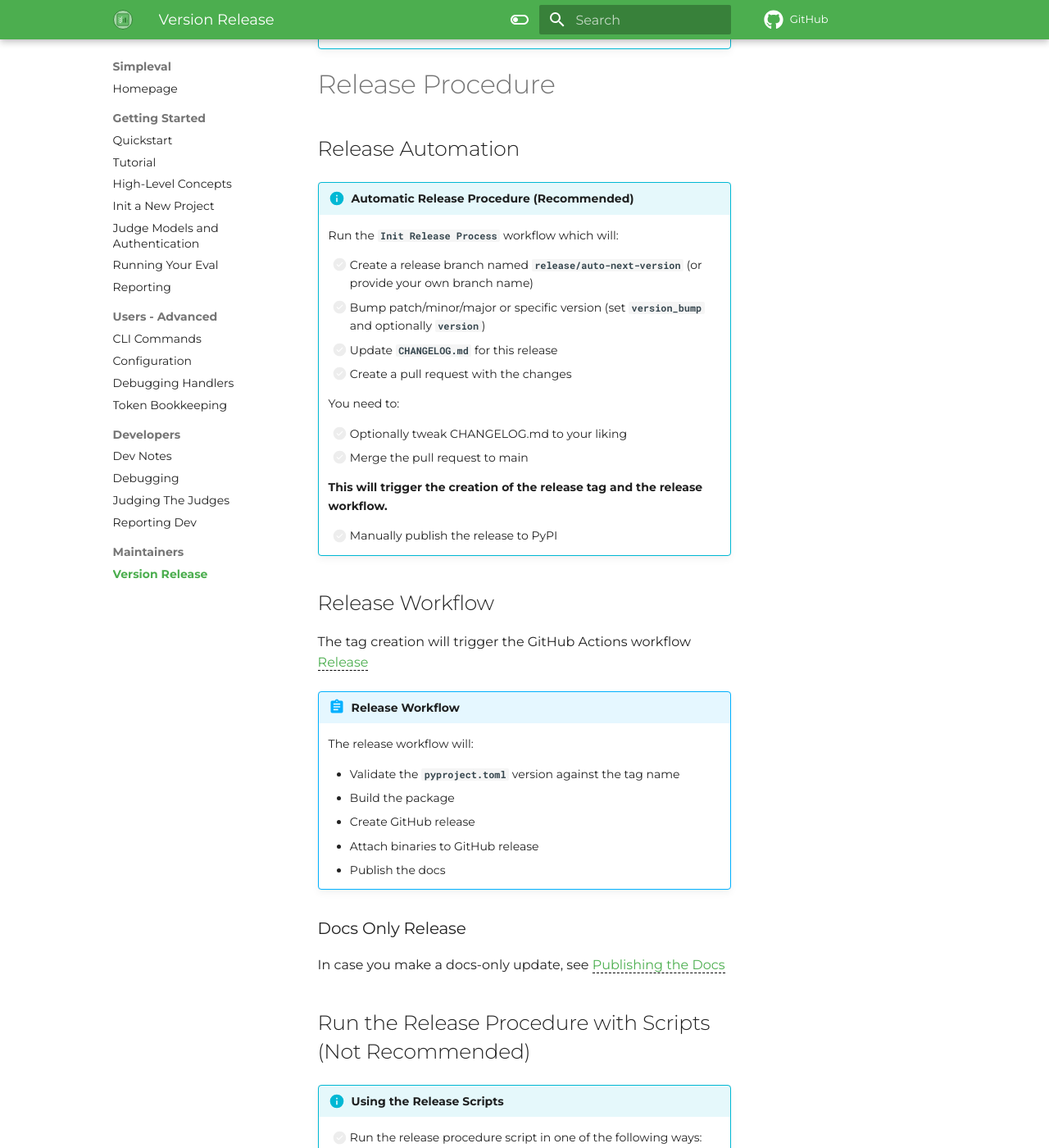
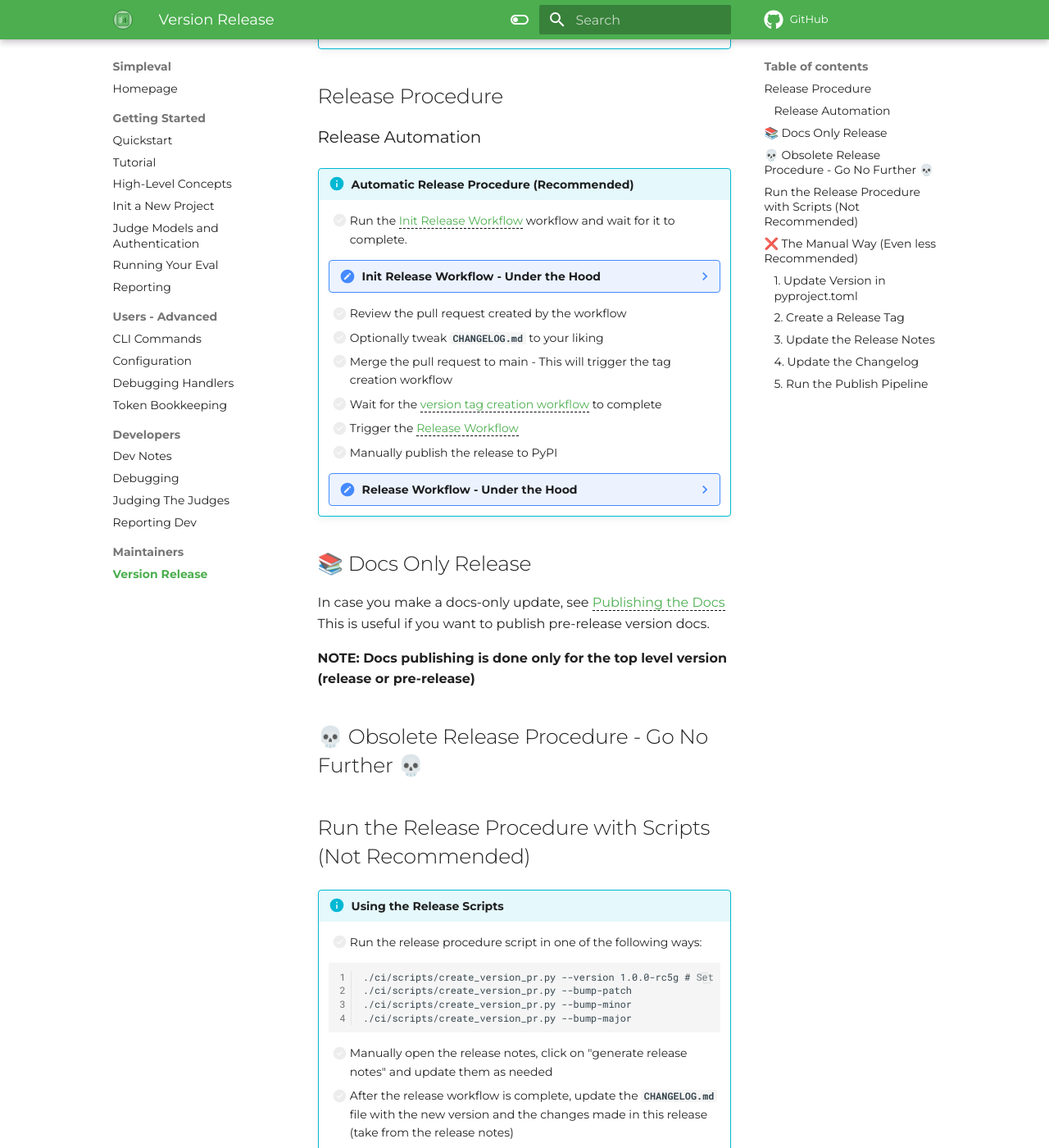
Before and after one commit to cyberark/simple-llm-eval, an MkDocs documentation site: the page built from docs/maintainers/version-release.md, in a window 1280 px wide and 1400 px high, scrolled down 635 px. Shown: the whole window at 82% size. Built offline with MkDocs 1.6.1 and Material for MkDocs 9.7.7, drawn with Linux system fonts in a browser that asks for light colours; comment, search, counter and statistics services are not loaded; the version menu is left out.

Commit message:
ci: update workflows (#158)
* ci: test workflow scripts run

* docs: update release procedure for clarity and automation details

* fix: update tag validation message and argument help for clarity

* refactor: simplify version retrieval step and update tag push method

* fix: clarify validation step name in docs release workflow

* ci: allow triggering ci workflow manually

* fix: update workflow name for clarity

* ci: trigger release.yml wf manually

```diff
--- a/docs/maintainers/version-release.md
+++ b/docs/maintainers/version-release.md
@@ -20,45 +20,48 @@
 
     Examples: `1.0.0-alpha.1`, `1.0.0-beta.1`, `1.0.0-rc.1`
 
-# Release Procedure
+## Release Procedure
 
-## Release Automation
+### Release Automation
 
 !!! info "Automatic Release Procedure (Recommended)"
-    Run the `Init Release Process` workflow which will:
+    - [ ] Run the [Init Release Workflow](https://github.com/cyberark/simple-llm-eval/actions/workflows/init-release.yml) workflow and wait for it to complete.
 
-    - [ ] Create a release branch named `release/auto-next-version` (or provide your own branch name)
-    - [ ] Bump patch/minor/major or specific version (set `version_bump` and optionally `version`)
-    - [ ] Update `CHANGELOG.md` for this release
-    - [ ] Create a pull request with the changes
+    ???- note "Init Release Workflow - Under the Hood"
+        The *Init Release Workflow* will:
 
-    You need to:
+        - Creates a release branch named `release/auto-next-version` (or provide your own branch name)
+        - Bump patch/minor/major or specific version (set `version_bump` and optionally `version`)
+        - Update `CHANGELOG.md` for this release
+        - Create a pull request with the changes
 
-    - [ ] Optionally tweak CHANGELOG.md to your liking
-    - [ ] Merge the pull request to main
-
-    **This will trigger the creation of the release tag and the release workflow.**
-
+    - [ ] Review the pull request created by the workflow
+    - [ ] Optionally tweak `CHANGELOG.md` to your liking
+    - [ ] Merge the pull request to main - This will trigger the tag creation workflow
+    - [ ] Wait for the [version tag creation workflow](https://github.com/cyberark/simple-llm-eval/actions/workflows/create-tags-for-release.yml) to complete
+    - [ ] Trigger the [Release Workflow](https://github.com/cyberark/simple-llm-eval/actions/workflows/release.yml)
     - [ ] Manually publish the release to PyPI
 
-## Release Workflow
+    ???- note "Release Workflow - Under the Hood"
 
-The tag creation will trigger the GitHub Actions workflow [Release](https://github.com/cyberark/simple-llm-eval/actions/workflows/ci.yml)
+        Since operations done with internal tokens will not by default trigger workflows, the [Release](https://github.com/cyberark/simple-llm-eval/actions/workflows/ci.yml) workflow is triggered manually.
+
+        The release workflow will:
+
+        - Validate the `pyproject.toml` version against the tag name
+        - Build the package
+        - Create GitHub release
+        - Attach binaries to GitHub release
+        - Publish the docs in case of release version (pre-release versions will not publish the docs)
+
+## 📚 Docs Only Release
+In case you make a docs-only update, see [Publishing the Docs](../developers/dev-notes.md/#publishing-the-docs)
+This is useful if you want to publish pre-release version docs.
+
+**NOTE: Docs publishing is done only for the top level version (release or pre-release)**
 
 
-!!! Abstract "Release Workflow"
-    The release workflow will:
-
-    - Validate the `pyproject.toml` version against the tag name
-    - Build the package
-    - Create GitHub release
-    - Attach binaries to GitHub release
-    - Publish the docs
-
-
-### Docs Only Release
-In case you make a docs-only update, see [Publishing the Docs](../developers/dev-notes.md/#publishing-the-docs)
-
+## 💀 Obsolete Release Procedure - Go No Further 💀
 
 ## Run the Release Procedure with Scripts (Not Recommended)
 
```
Also changed, not shown: 6 other files.
